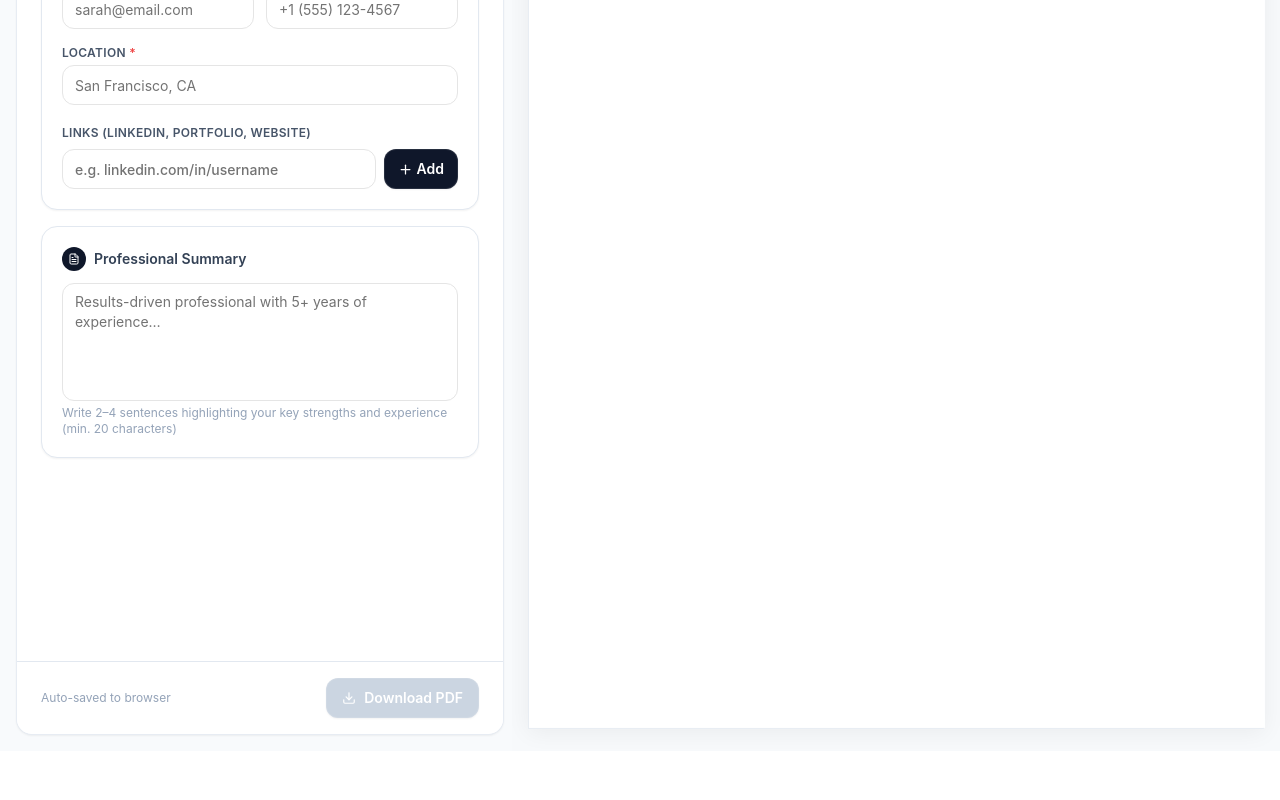
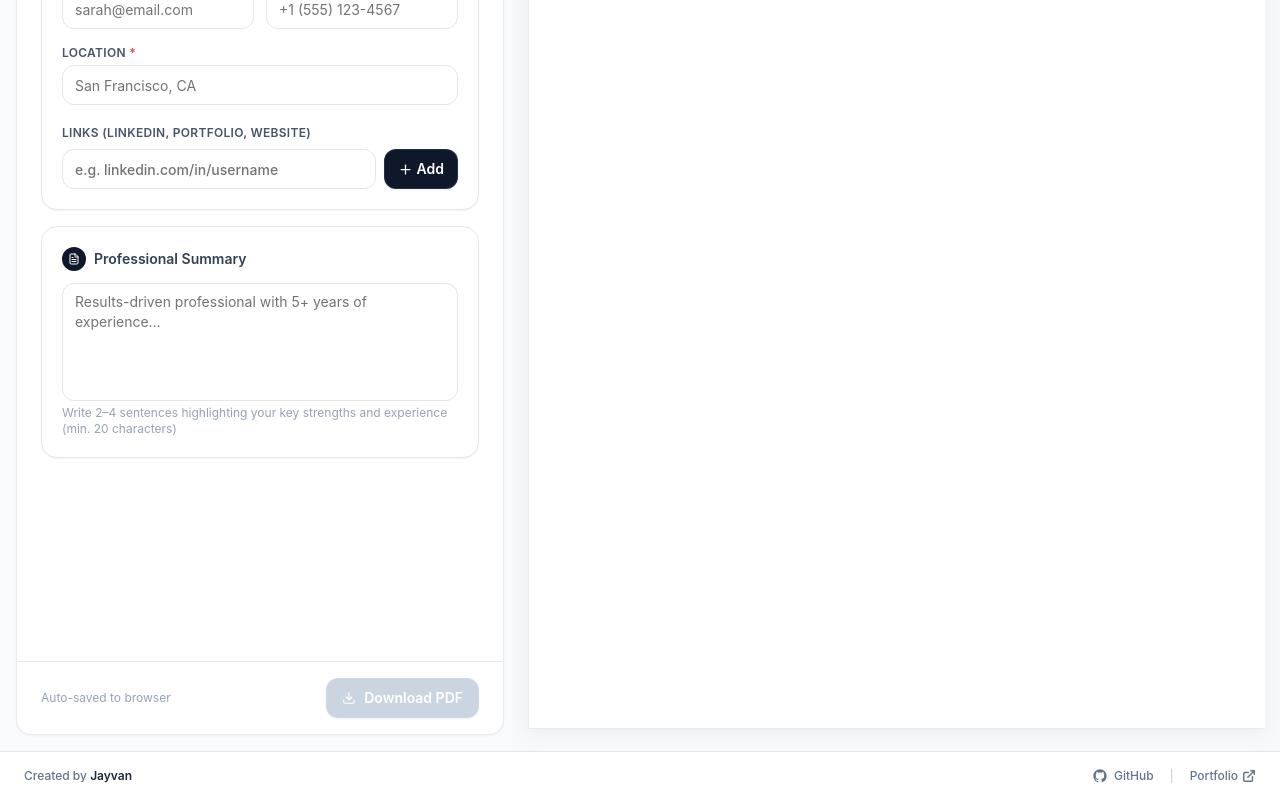
Before and after one commit to Jayvan123/resume-van, a React (Vite) app: page / in a window 1280 px wide. Shown: the part 472-1272 px from the top of the page. Before the commit the page ends 1223 px from the top, so only its background shows below. Built offline with nearby package versions, Linux system fonts and the light colour scheme.

Commit message:
feat: implement main ResumeBuilder component with split-screen layout and tab navigation

```diff
--- a/src/components/ResumeBuilder.tsx
+++ b/src/components/ResumeBuilder.tsx
@@ -652,6 +652,40 @@
         </div>
       </div>
 
+      {/* Footer */}
+      <footer className="w-full flex-shrink-0 bg-white border-t border-slate-200 py-4 mt-auto">
+        <div className="flex flex-col sm:flex-row items-center justify-between gap-3 px-4 md:px-6 mx-auto w-full max-w-[1400px] text-xs font-medium text-slate-500">
+          <div>
+            Created by <span className="text-slate-800 font-semibold">Jayvan</span>
+          </div>
+          <div className="flex items-center gap-4">
+            <a
+              href="https://github.com/Jayvan123"
+              target="_blank"
+              rel="noopener noreferrer"
+              className="flex items-center gap-1.5 hover:text-slate-900 transition-colors"
+            >
+              <svg className="size-4 fill-current" viewBox="0 0 24 24" aria-hidden="true">
+                <path fillRule="evenodd" d="M12 2C6.477 2 2 6.484 2 12.017c0 4.425 2.865 8.18 6.839 9.504.5.092.682-.217.682-.483 0-.237-.008-.868-.013-1.703-2.782.605-3.369-1.343-3.369-1.343-.454-1.158-1.11-1.466-1.11-1.466-.908-.62.069-.608.069-.608 1.003.07 1.53 1.032 1.53 1.032.892 1.53 2.341 1.088 2.91.832.092-.647.35-1.088.636-1.338-2.22-.253-4.555-1.113-4.555-4.951 0-1.093.39-1.988 1.029-2.688-.103-.253-.446-1.272.098-2.65 0 0 .84-.27 2.75 1.026A9.564 9.564 0 0112 6.844c.85.004 1.705.115 2.504.337 1.909-1.296 2.747-1.027 2.747-1.027.546 1.379.202 2.398.1 2.651.64.7 1.028 1.595 1.028 2.688 0 3.848-2.339 4.695-4.566 4.943.359.309.678.92.678 1.855 0 1.338-.012 2.419-.012 2.747 0 .268.18.58.688.482A10.019 10.019 0 0022 12.017C22 6.484 17.522 2 12 2z" clipRule="evenodd" />
+              </svg>
+              GitHub
+            </a>
+            <span className="text-slate-300">|</span>
+            <a
+              href="https://jayvan-portfolio.vercel.app/"
+              target="_blank"
+              rel="noopener noreferrer"
+              className="flex items-center gap-1 hover:text-slate-900 transition-colors"
+            >
+              Portfolio
+              <svg className="size-3.5 stroke-current fill-none" viewBox="0 0 24 24" strokeWidth="2.5" strokeLinecap="round" strokeLinejoin="round">
+                <path d="M18 13v6a2 2 0 0 1-2 2H5a2 2 0 0 1-2-2V8a2 2 0 0 1 2-2h6M15 3h6v6M10 14L21 3" />
+              </svg>
+            </a>
+          </div>
+        </div>
+      </footer>
+
       <ConfirmationModal
         isOpen={isClearConfirmOpen}
         title="Clear Resume Details?"
```
